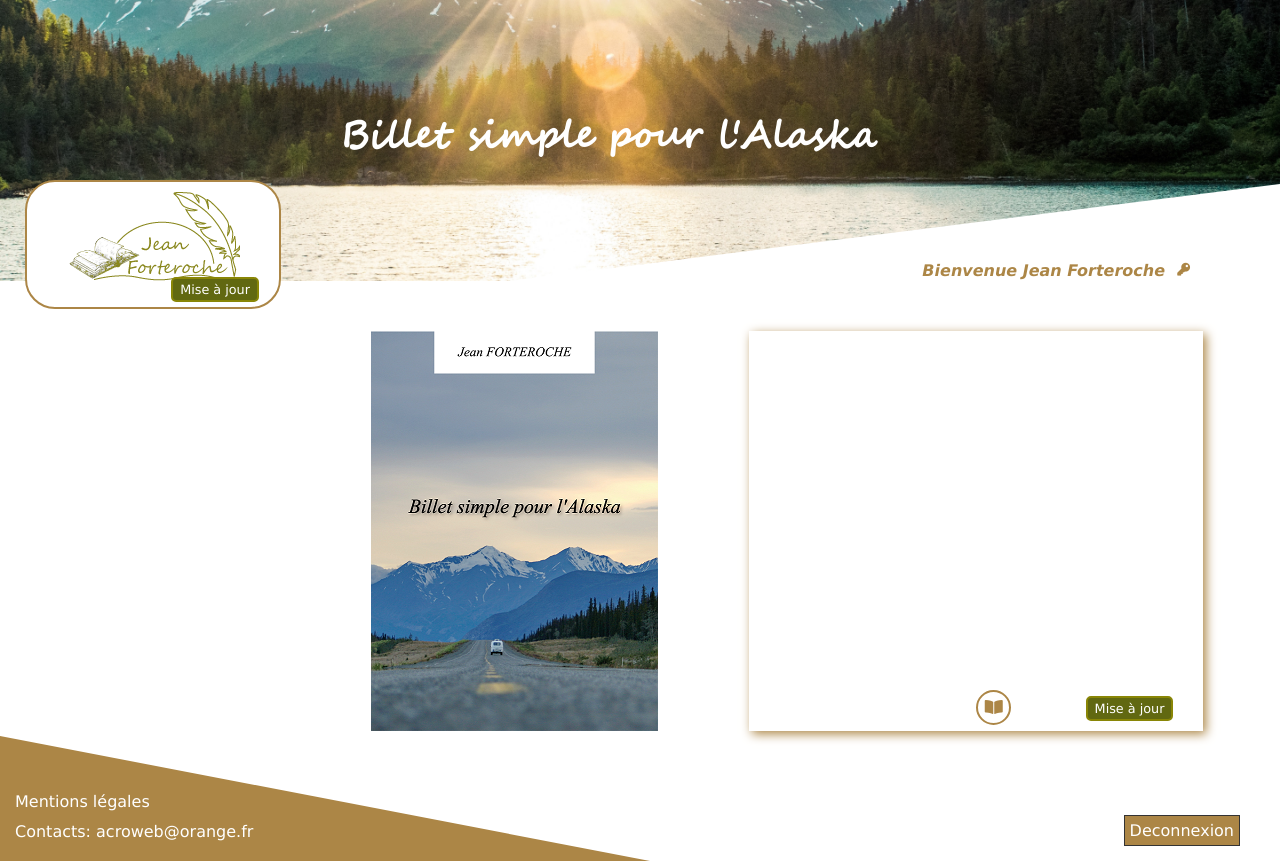
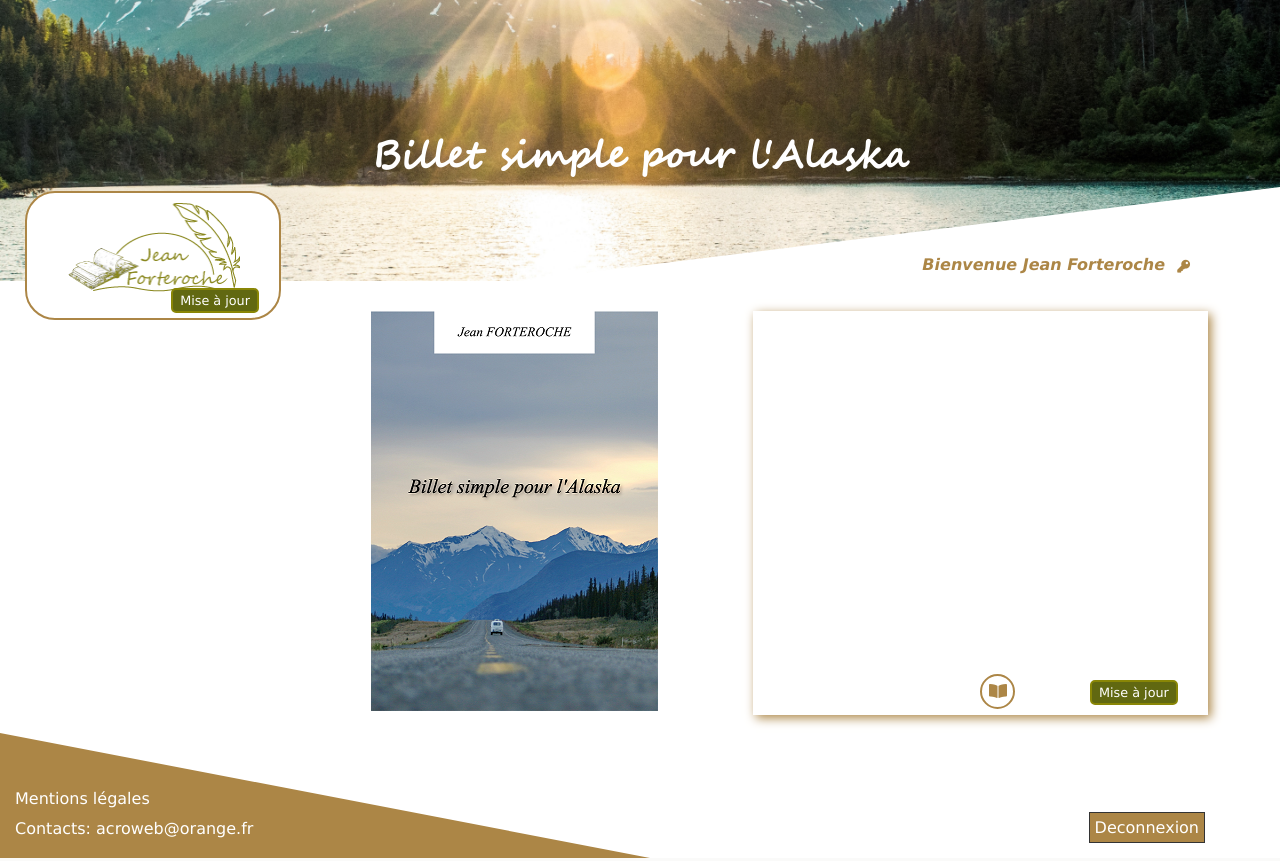
Before and after one commit to AcroWeb17/AlaskaJF, a PHP site: page / in a window 1280 px wide. Run offline with PHP 8.4, Linux system fonts and the light colour scheme; the visitor is signed in with stand-in values (Sample User, id 1); data that the repository does not hold is empty; some libraries are stand-ins or nearby versions.

Commit message:
Responsive

```diff
--- a/index.php
+++ b/index.php
@@ -59,7 +59,7 @@ try {
 		else if ($_GET['action'] == 'updateChapter'){
 			if(isset($_GET['id']) && $_GET['id']>0 && $_GET['id']<=100){
 				$chapterNum = isset($_POST['numChapter'])?htmlspecialchars($_POST['numChapter']):NULL;
-				$titleChap = isset($_POST['title'])?htmlspecialchars($_POST['title']):NULL;
+				$titleChap = isset($_POST['titleChap'])?htmlspecialchars($_POST['titleChap']):NULL;
 				$txtChap = isset($_POST['texte'])?htmlspecialchars($_POST['texte']):NULL;
 				$chapControl = new ChapterAdminControl();
 				$chapDetail = $chapControl->updateChapter($_GET['id'], $chapterNum, $titleChap, $txtChap);
--- a/model/Biography.php
+++ b/model/Biography.php
@@ -17,8 +17,8 @@ class Biography extends DataBase
 	public function modifBiography($content)
 	{
 		$db = $this->dbConnect();
-		$req = $db->prepare('UPDATE biography SET content="'.$content.'" WHERE id =1');
-		$majBiography =$req->execute(array($id));
+		$req = $db->prepare('UPDATE biography SET content=? WHERE id =1');
+		$majBiography =$req->execute(array($content));
 		return $majBiography;
 	}
 }
--- a/model/Summary.php
+++ b/model/Summary.php
@@ -17,8 +17,8 @@ class Summary extends DataBase
 	public function modifSummary($content)
 	{
 		$db = $this->dbConnect();
-		$req = $db->prepare('UPDATE summary SET content="'.$content.'" WHERE id =1');
-		$majSummary =$req->execute(array($id));
+		$req = $db->prepare('UPDATE summary SET content=? WHERE id =1');
+		$majSummary =$req->execute(array($content));
 		return $majSummary;
 	}
 }
--- a/public/alaska.css
+++ b/public/alaska.css
@@ -19,8 +19,12 @@ body
 	font-family: verdana, arial;
 	background-color:white;
 	position:relative;
-	min-height:100vh;
-	padding-bottom: 130px;
+}
+
+main
+{
+	position:relative;
+	min-height:52.7vh;
 }
 
 a
@@ -78,8 +81,8 @@ h1 /*Titre du bandeau*/
 	font-size:2.3em;
 	position:absolute;
 	color:white;
-	right:25%;
-	left:20%;
+	right:25px;
+	left:25px;
 	bottom:90px;
 }
 
@@ -107,7 +111,7 @@ h4
 	font-style:italic;
 	position:absolute;
 	right:115px;
-	top:240px;
+	bottom:-5%
 }
 
 p
@@ -117,6 +121,11 @@ p
 }
 
 /*Propriétés du bandeau*/
+header
+{
+	position:relative;
+}
+
 #bandeau
 {
 	position: relative;
@@ -130,12 +139,12 @@ p
 {
 	content:"";
 	position: absolute;
-	border-bottom: 97px white solid;
-	border-left:770px solid transparent;
+	border-bottom: 120px white solid;
+	border-left:880px solid transparent;
 	width:0;
 	height:0;
 	right:0;
-	bottom:0px;
+	bottom:-1px;
 }
 
 #photo
@@ -143,11 +152,13 @@ p
 	width:100%;
 }
 
+/*Accueil*/
 #logo
 {
 	display:flex;
 	padding:10px;
 	margin:auto;
+	width:77%;
 }
 
 #biographie
@@ -157,7 +168,7 @@ p
 	border:2px solid #AC8646;
 	background-color: white;
 	margin-left:25px;
-	top:180px;
+	top:-120px;
 	border-radius:30px;
 }
 
@@ -166,17 +177,24 @@ p
 	padding:10px;
 }
 
-/*Accueil*/
 #couverture
 {
+	position: relative;
 	margin-left:29%;
-	margin-top:50px;
+	margin-top:30px;
 	display: flex;
+	flex-wrap: wrap;
+	width:71%;
+}
+
+#couv
+{
+	width:32%;
 }
 
 #resumeTxt
 {
-	width:50%;
+	width:455px;
 	margin-left:10%;
 	box-shadow: 3px 3px 10px #AC8646;
 	position:relative;
@@ -292,7 +310,7 @@ p
 	font-style:italic;
 	font-size:0.8em;
 	color:#AC8646;
-	top:262px;
+	bottom:7px;
 	right:90px;
 }
 
@@ -374,22 +392,30 @@ p
 	border-radius:7px;
 }
 
+#decoChap::after
+{
+	content:'';
+	border-right:80px solid #F9D8A9;
+	border-bottom:70px solid transparent;
+	right:0px;
+	top:0px;
+	width:0;
+	height:0;
+	position:absolute;
+}
+
 #decoTitre
 {
 	position:relative;
+	padding-bottom:5px;
 }
 
 #decoTitre::before
 {
-	content:'';
-	border-right:80px solid #F9D8A9;
-	border-bottom:70px solid transparent;
-	right:0;
-	bottom: 17px;
-	width:0;
-	height:0;
-	left:183px;
+	content:'*';
 	position:absolute;
+	top:29px;
+	left:47%;
 }
 
 #decoTitre::after
@@ -487,9 +514,27 @@ p
 	margin:20px;
 }
 
+#titreChapitre::before
+{
+	content:'*';
+	position:absolute;
+	top:88px;
+	left:49.1%;
+}
+
+#titreChapitre::after
+{
+	content:'';
+	top:96px;
+	width:110px;
+	left:45.5%;
+	position:absolute;
+	border-top:1px solid #AC8646;
+}
+
 .contenuChapitre
 {
-	padding:20px;
+	padding:20px 50px 20px 50px;
 }
 
 /*Modification d'un chapitre*/
@@ -612,26 +659,36 @@ p
 
 #validComment
 {
-	right:50px;
-	bottom:105px;
+	right:0px;
+	bottom:-40px;
 }
 
 /*Administration des commentaires*/
+#commentLienChap
+{
+	width:180px;
+	color:#AC8646;
+}
+
 #commentsList
 {
 	border:1px solid #444;
 	margin:5px 50px 30px 50px;
+	position:relative;
 }
 
 #deleteCommentList
 {
-	margin-left:72%;
-	margin-top:5px;
+	position: absolute;
+	top:3px;
+	right:5px;
 }
 
 #alertComment
 {
-	margin:5px -827px 0px 57%;
+	position:absolute;
+	top:3px;
+	right:100px;
 }
 
 /*Mentions Légales*/
@@ -677,14 +734,12 @@ p
 footer
 {
 	display:flex;
-	position:absolute;
 	bottom:0px;
 }
 
 footer::after
 {
 	content:"";
-	position: absolute;
 	border-bottom: 125px #AC8646 solid;
 	border-right:650px solid transparent;
 	width:0;
@@ -724,13 +779,13 @@ footer::after
 
 #connexion
 {
-	right:-1240px;
+	right:75px;
 	bottom:15px;
 }
 
 #accueilAlaska
 {
-	right:-1235px;
+	right:40px;
 	bottom:15px;
 }
 
@@ -741,3 +796,473 @@ footer::after
 	text-decoration:none;
 	color:white;
 }
+
+/*Responsive*/
+@media(max-width:1280px){/*grand ecran*/
+	#bandeau::after
+	{
+		border-bottom:95px white solid;
+		border-left:770px solid transparent;
+	}
+
+	h1
+	{
+		bottom:70px;
+	}
+
+	.retourListeChap
+	{
+		top:260px;
+	}
+
+	.retourAccueil
+	{
+		top:217px;
+	}
+
+	/*Liste des chapitres*/
+	#newChapter
+	{
+		top:250px;
+	}
+
+	#adminComments
+	{
+		top:250px;
+	}
+}
+
+@media(max-width:1025px){/*IPadPro*/
+	main
+	{
+		min-height:71vh;
+	}
+	h1
+	{
+		bottom:50px;
+	}
+
+	h3
+	{
+		margin-top:35px;
+	}
+	h4
+	{
+		bottom:-24px;
+		right:95px;
+	}
+	#changeMdP
+	{
+		bottom:-2px;
+		right:64px;
+	}
+	#bandeau::after
+	{
+		border-bottom:75px white solid;
+		border-left:580px solid transparent;
+	}
+
+	.retourAccueil
+	{
+		top:175px;
+	}
+	.retourListeChap
+	{
+		top:215px;
+	}
+
+	/*Page d'accueil*/
+	#biographie
+	{
+		top:-104px;
+	}
+	#couverture
+	{
+		justify-content: center;
+		margin-top:50px;
+		margin-left:;
+	}
+	#resumeTxt
+	{
+		width:670px;
+		margin-left:0;
+		padding:10px 15px 55px 15px;
+		margin-top:50px;
+	}
+
+	/*Admin Accueil*/
+	.submitAccueil
+	{
+		margin-left:80%;
+	}
+
+	footer::after
+	{
+		border-right: 565px solid transparent;
+	}
+
+	/*Liste des chapitres*/
+	#newChapter
+	{
+		top:200px;
+		right:220px;
+	}
+
+	#adminComments
+	{
+		top:200px;
+		right:20px;
+	}
+
+	/*interface de connexion*/
+	#connectMdP
+	{
+		width:50%;
+	}
+
+	#connectRetourAccueil
+	{
+		right:27%;
+	}
+
+	#connectButton
+	{
+		left:30%;
+	}
+}
+
+@media(max-width:800px){/*IPad*/
+	*
+	{
+		box-sizing: content-box; ;
+	}
+	main
+	{
+		min-height:68vh;
+	}
+	#bandeau::after
+	{
+		border-bottom:55px white solid;
+		border-left:460px solid transparent;
+	}
+	h1
+	{
+		bottom:32px;
+	}
+
+	.retourAccueil
+	{
+		top:150px;
+		right:20px;
+	}
+
+	.retourListeChap
+	{
+		top:150px;
+		right:95px;
+	}
+	#accesBlog
+	{
+		width:20px;
+		height:20px;
+		left:45%;
+	}
+
+	/*Admin Accueil*/
+	.submitAccueil
+	{
+		margin-left:70%;
+	}
+
+	footer::after
+	{
+		border-right: 400px solid transparent;
+	}
+
+	#mentionsLegales
+	{
+		bottom:40px;
+	}
+
+	#mailContact
+	{
+		bottom:10px;
+	}
+
+	/*Liste des chapitres*/
+	#newChapter
+	{
+		top:165px;
+	}
+
+	#adminComments
+	{
+		top:165px;
+	}
+
+	#chapitres
+	{
+		margin-top:50px;
+	}
+
+	.txtEpisodes::before
+	{
+		height:50px;
+	}
+
+	#editChap
+	{
+		width:75px;
+	}
+	#deleteChap
+	{
+		width:75px;
+	}
+}
+
+@media(max-width:500px){/*IPhoneX*/
+	#bandeau::after
+	{
+		border-bottom:30px white solid;
+		border-left:230px solid transparent;
+	}
+	h1
+	{
+		font-size:1em;
+		bottom:20px;
+	}
+
+	h3
+	{
+		margin-top:20px;
+	}
+	h4
+	{
+		position:relative;
+		bottom:0;
+		right:0;
+		text-align:center;
+	}
+
+	.styleForm
+	{
+		margin:20px 20px 0px 20px;
+	}
+	#changeMdP
+	{
+		bottom:0;
+		right:0;
+		margin-right:10%;
+	}
+	.retourAccueil
+	{
+		top:95px;
+		right:290px;
+	}
+
+	.retourListeChap
+	{
+		top:95px;
+		right:20px;
+	}
+	.smallTxtAdmin + .tox-tinymce
+	{
+		height:400px !important;
+	}
+	#logo
+	{
+		width:20%;
+	}
+	#biographie
+	{
+		width:350px;
+		margin:auto;
+		position: relative;
+		top:0;
+		margin-top:40px;
+	}
+
+	#couverture
+	{
+		margin-left:0;
+		width:auto;
+	}
+
+	#couv
+	{
+		width:auto;
+	}
+
+	#resumeTxt
+	{
+		margin:50px 25px 30px 25px;
+	}
+
+	.submitAccueil
+	{
+		margin-left:40%;
+	}
+	footer::after
+	{
+		border-right: 255px solid transparent;
+		border-bottom:80px #AC8648 solid;
+	}
+
+	#connexion
+	{
+		right:15px;
+		bottom:10px;
+	}
+	.button
+	{
+		font-size:0.8em;
+	}
+
+	#mentionsLegales
+	{
+		bottom:25px;
+		left:4px;
+	}
+	#mailContact
+	{
+		bottom:4px;
+		left:4px;
+	}
+	.mail
+	{
+		left:8px;
+		bottom:5px;
+		font-size:0.8em;
+	}
+
+	/*Liste des chapitres*/
+	#newChapter
+	{
+		top:94px;
+	}
+
+	#adminComments
+	{
+		top:94px;
+	}
+	.txtEpisodes::before
+	{
+		height:50px;
+	}
+
+	#editChap
+	{
+		width:75px;
+	}
+	#deleteChap
+	{
+		width:75px;
+	}
+
+	/*interface de connexion*/
+	#connectButton
+	{
+		left:40%;
+		top:145px;
+	}
+
+	#connectRetourAccueil
+	{
+		left:27%;
+		top:182px;
+		width:175px;
+	}
+
+	/*mentions légales*/
+	#h2MentionsLegales
+	{
+		padding:60px 0px 30px 0px;
+	}
+}
+
+@media(max-width:350px){
+	#bandeau::after
+	{
+		border-bottom:25px white solid;
+		border-left:180px solid transparent;
+	}
+	h1
+	{
+		bottom:15px;
+	}
+
+	h3
+	{
+		margin-top:20px;
+	}
+
+	.retourAccueil
+	{
+		top:90px;
+		right:240px;
+	}
+
+	.retourListeChap
+	{
+		top:90px;
+		right:20px;
+	}
+	#changeMdP
+	{
+		margin-right:5%;
+	}
+	#biographie
+	{
+		width:300px;
+	}
+	#editResume
+	{
+		right:10px;
+	}
+	#connexion
+	{
+		bottom:25px;
+	}
+
+	.submitAccueil
+	{
+		margin-left:35%;
+	}
+
+	/*Liste des chapitres*/
+	#newChapter
+	{
+		right:0;
+		top:75px;
+		width:95%;
+	}
+
+	#adminComments
+	{
+		top:105px;
+		right:0;
+		width:95%;
+	}
+
+	#chapitres
+	{
+		margin-top:70px;
+	}
+
+	#editChap
+	{
+		left:8px;
+	}
+
+	#deleteChap
+	{
+		left:106px;
+	}
+
+	/*interface de connexion*/
+	#connectMdP
+	{
+		width:60%;
+	}
+
+}
--- a/public/gestionUsers.js
+++ b/public/gestionUsers.js
@@ -27,7 +27,7 @@ function callUser(reponse){
 	else if (reponse == "succes")
 	{
 		document.getElementById("redirectionConnect").innerHTML="Vous êtes maintenant connecté.<br/> Vous allez être redirigé vers la page d'accueil dans quelques instants...";
-		setTimeout(function(){window.location = "index.php";},3000);
+		setTimeout(function(){window.location = "index.php";},2000);
 	}
 }
 
@@ -45,6 +45,6 @@ function callPassword(reponse){
 	else if (reponse == "succes")
 	{
 		document.getElementById("redirectionNewPsw").innerHTML="Votre mot de passe a bien été mofifié.<br/> Vous allez être redirigé vers la page d'accueil dans quelques instants...";
-		setTimeout(function(){window.location = "index.php";},3000);
+		setTimeout(function(){window.location = "index.php";},2000);
 	}
 }
--- a/view/ViewBackEnd/commentsAdminView.php
+++ b/view/ViewBackEnd/commentsAdminView.php
@@ -34,6 +34,8 @@
 										<p class="commentDate">
 											 <?= htmlspecialchars($data['dateComment']); ?>
 										</p>
+										<a id="commentLienChap" href="index.php?action=chapter&id=<?= htmlspecialchars($data['idChapter']); ?>">Retour au chapitre</a>
+
 										<?php
 											if ((htmlspecialchars($data['alert']))==='1')
 											{
--- a/view/ViewBackEnd/newChapterView.php
+++ b/view/ViewBackEnd/newChapterView.php
@@ -25,9 +25,9 @@
 					<form id="newChapitre" action="index.php?action=addChapter" method="post">
 						<div class="styleForm">
 							<label for="numChapter">Numéro du chapitre:</label>
-							<input type="number" id="numChapterAdmin" name="numChapter" />
+							<input type="number" id="numChapterAdmin" name="numChapter" required />
 							<label for="titleChap">Titre du chapitre:</label>
-							<input type="text" id="titleChapAdmin" name="titleChap"/>
+							<input type="text" id="titleChapAdmin" name="titleChap" required/>
 						</div>
 						<div class="styleForm">
 							<label for="txtChap">Contenu du chapitre:</label><br/>
--- a/view/ViewBackEnd/summaryAdminView.php
+++ b/view/ViewBackEnd/summaryAdminView.php
@@ -24,7 +24,7 @@
 					<h3 id="summaryTitle">Résumé du livre</h3>
 					<form id="updateSummary" class="styleForm" action="index.php?action=updateSummary" method="post" >
 						<textarea id="contentSummary" class="smallTxtAdmin"  name="content" rows="255" >
-							<?= htmlspecialchars($summary['content']) ?>
+							<?= html_entity_decode($summary['content']) ?>
 						</textarea>
 						<div class="submitAccueil">
 							<a class="submit" href="index.php">Annuler</a>
@@ -45,6 +45,7 @@
 		</footer>
 
 		<script type="text/javascript" src="tinymce/tinymce.min.js"></script>
+		<script type="text/javascript" src="tinymce/themes/silver/theme.min.js"></script>
 		<script type="text/javascript" src="tinymce/parametresTinyMCE.js"></script>
 	</body>
 </html>
--- a/view/ViewFrontEnd/accueilView.php
+++ b/view/ViewFrontEnd/accueilView.php
@@ -15,9 +15,10 @@
 			<?php
 				if (isset($_SESSION['auth'])){
 			?>
-					<h4> Bienvenue Jean Forteroche </h4>
-					<!--changer le logo pour modifier le mot de passe -->
-					<a id="changeMdP" href="index.php?action=newPassword" alt="Password" title="Modifier le mot de passe"><i class="fas fa-key"></i></a>
+					<div id="identification">
+						<h4> Bienvenue Jean Forteroche </h4>
+						<a id="changeMdP" href="index.php?action=newPassword" alt="Password" title="Modifier le mot de passe"><i class="fas fa-key"></i></a>
+					</div>
 			<?php
 				}
 			?>
@@ -32,7 +33,7 @@
 						$req = $db->query('SELECT id, content FROM biography');
 						while($donnees = $req->fetch())
 						{
-							echo '<p>'.htmlspecialchars($donnees['content']).'</p>';
+							echo '<p>'.html_entity_decode($donnees['content']).'</p>';
 						}
 
 					?>
@@ -47,14 +48,16 @@
 			</section>
 
 			<section id="couverture">
-				<img src="public/Illustrations/couverture.png" alt="Couverture du nouveau livre" title="Nouveau livre"/>
+				<div id="couv">
+					<img id="imgBook" src="public/Illustrations/couverture.png" alt="Couverture du nouveau livre" title="Nouveau livre"/>
+				</div>
 				<article id="resumeTxt">
 					<?php
 						$db = new PDO('mysql:host=localhost;dbname=alaska;charset=utf8','root','');
 						$req = $db->query('SELECT id, content FROM summary');
 						while($donnees = $req->fetch())
 						{
-							echo '<p>'.htmlspecialchars($donnees['content']).'</p>';
+							echo '<p>'.html_entity_decode($donnees['content']).'</p>';
 						}
 					?>
 					<div>
--- a/view/ViewFrontEnd/listChapterView.php
+++ b/view/ViewFrontEnd/listChapterView.php
@@ -32,7 +32,7 @@
 				?>
 						<article class="episodes" id=articleChap>
 							<a class="lienChapitre" href="index.php?action=chapter&id=<?= htmlspecialchars($data['id']); ?>">
-								<h2>
+								<h2 id="decoChap">
 									CHAPITRE
 									<?= htmlspecialchars($data['numChapter']); ?>
 								</h2>
@@ -40,7 +40,7 @@
 									<?= htmlspecialchars($data['title']); ?>
 								</h3>
 								<p class="txtEpisodes">
-									<?= nl2br(htmlspecialchars($data['texte'])); ?>
+									<?= html_entity_decode($data['texte']); ?>
 								</p>
 								<p class="suiteEpisode">
 									<i class="fas fa-ellipsis-h"></i>
```
Also changed, not shown: other parts of public/alaska.css (+13 -10 lines), view/ViewBackEnd/biographyAdminView.php (+6 -3 lines), view/ViewBackEnd/confirmDeleteChapView.php (+4 -14 lines), view/ViewBackEnd/confirmDeleteComView.php (+4 -14 lines), view/ViewBackEnd/modifView.php (+3 -13 lines), view/ViewFrontEnd/chapterView.php (+5 -4 lines), 1 other file.
